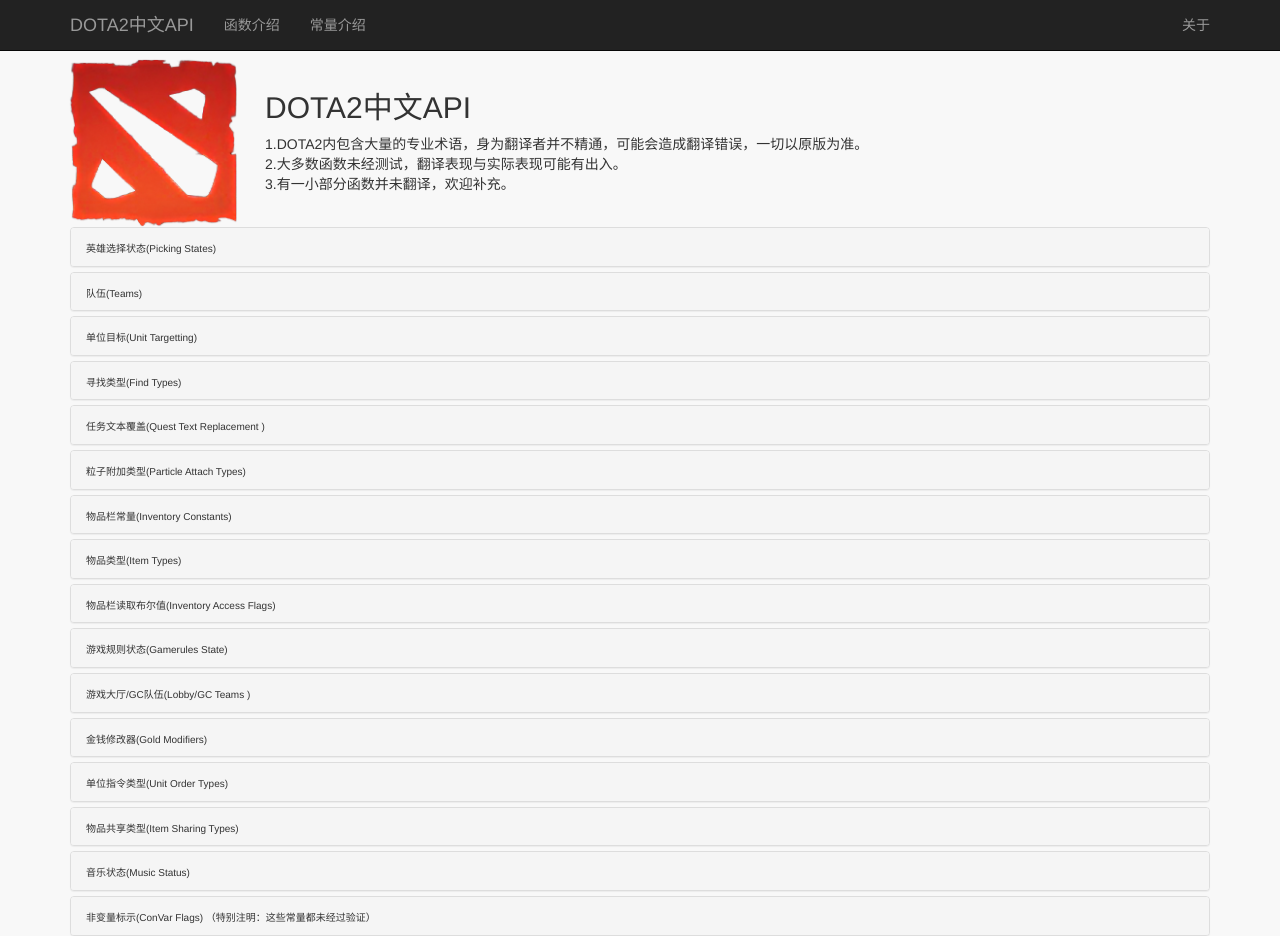
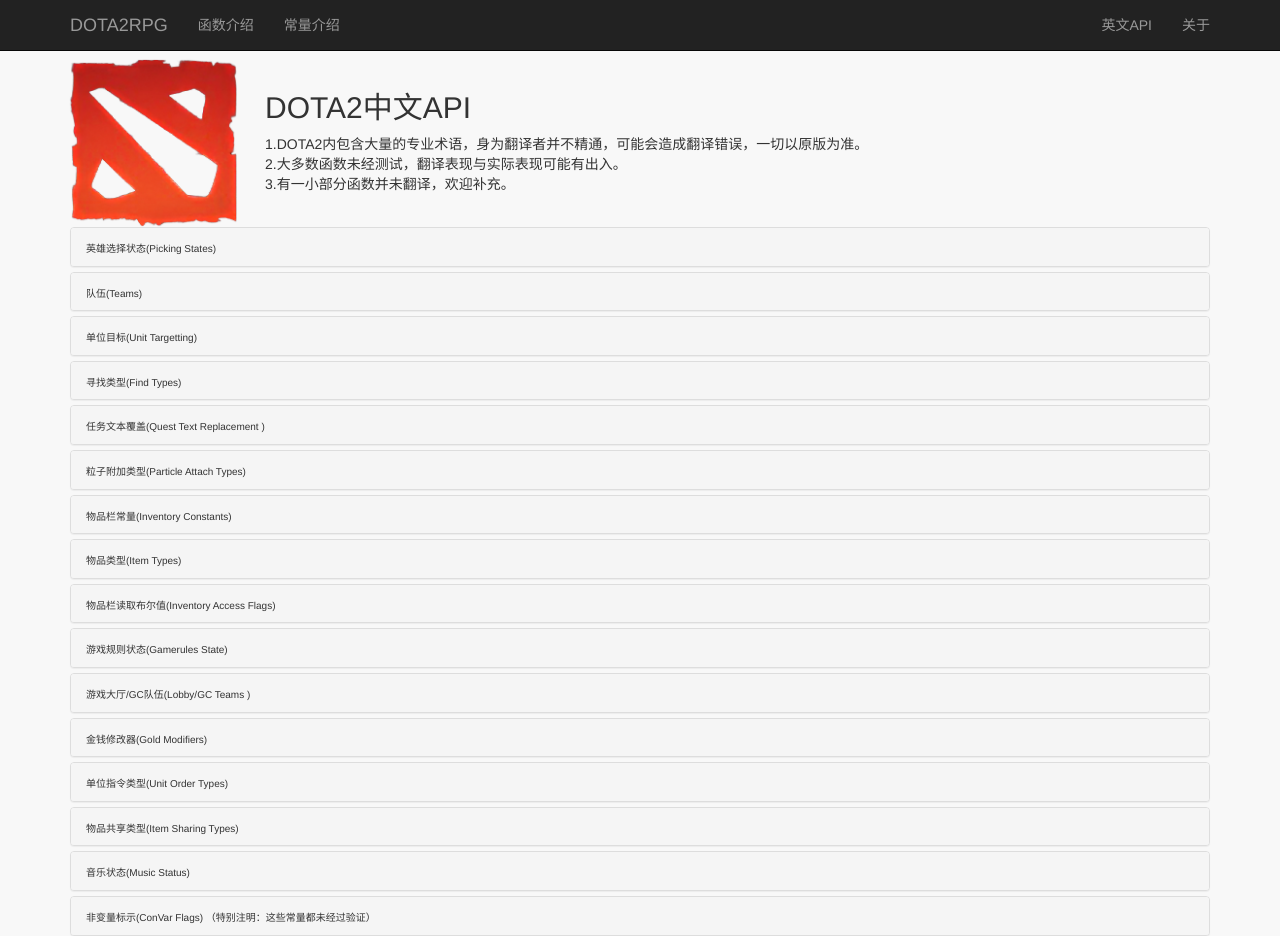
Before and after one commit to cloudmonkeypeng/dota2-api-zh_CN, a plain HTML site: page constants.html in a window 1280 px wide. Drawn offline with Linux system fonts and the light colour scheme.

Commit message:
增加链接

```diff
--- a/constants.html
+++ b/constants.html
@@ -42,7 +42,7 @@
     <header class="navbar navbar-inverse navbar-static-top" role="banner">
     	<div class="container">
     		<div class="navbar-header">
-    			<a href="index.html" class="navbar-brand">DOTA2中文API</a>
+    			<a href="http://www.dota2rpg.com/" class="navbar-brand">DOTA2RPG</a>
     		</div>
 	    	<nav class="collapse navbar-collapse bs-navbar-collapse" role="navigation">
 	    		<ul class="nav navbar-nav navbar-left">
@@ -54,6 +54,9 @@
 	    			</li>
 	    		</ul>
 	    		<ul class="nav navbar-nav navbar-right">
+	    			<li>
+	    				<a href="https://developer.valvesoftware.com/wiki/List_of_Dota_2_Script_Functions#CDOTA_BaseNPC_Building">英文API</a>
+	    			</li>
 	    			<li>
 	    				<a href="#">关于</a>
 	    			</li>
```
Also changed, not shown: index.html (+4 -1 lines).
